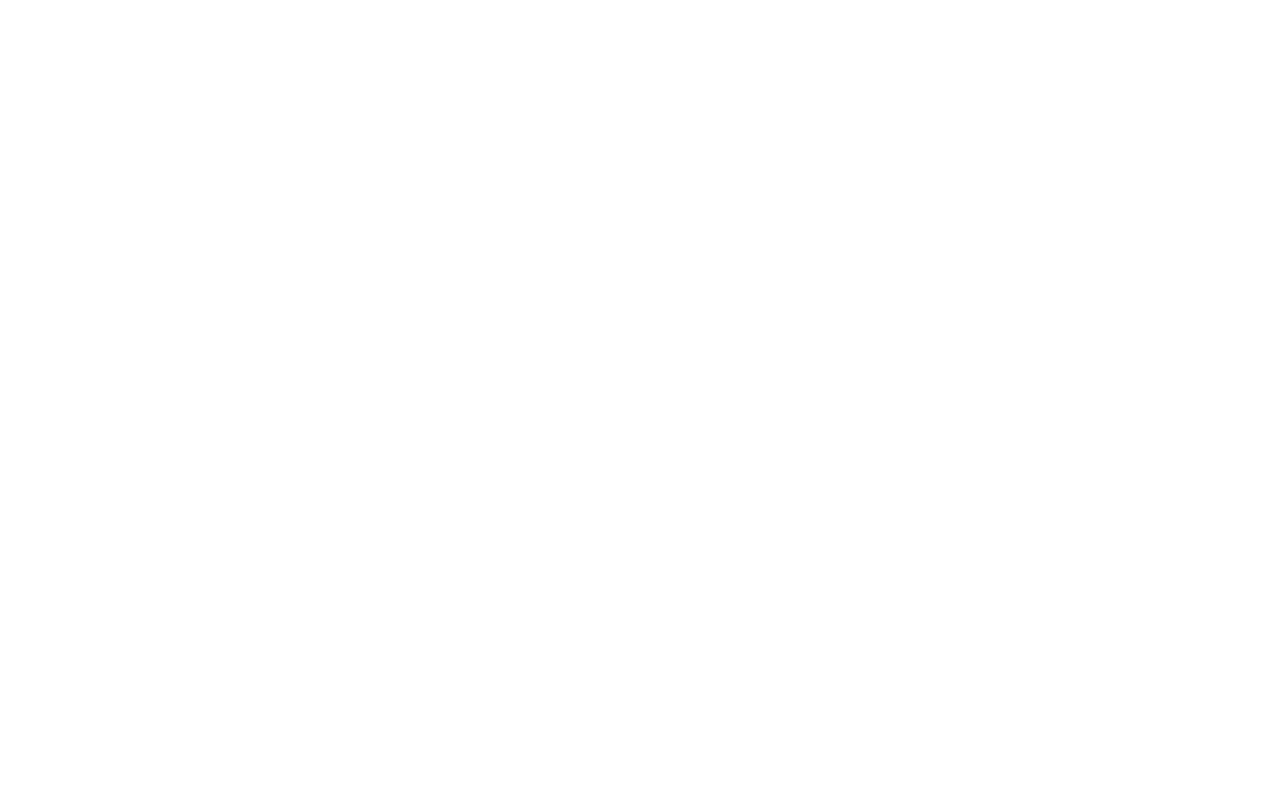
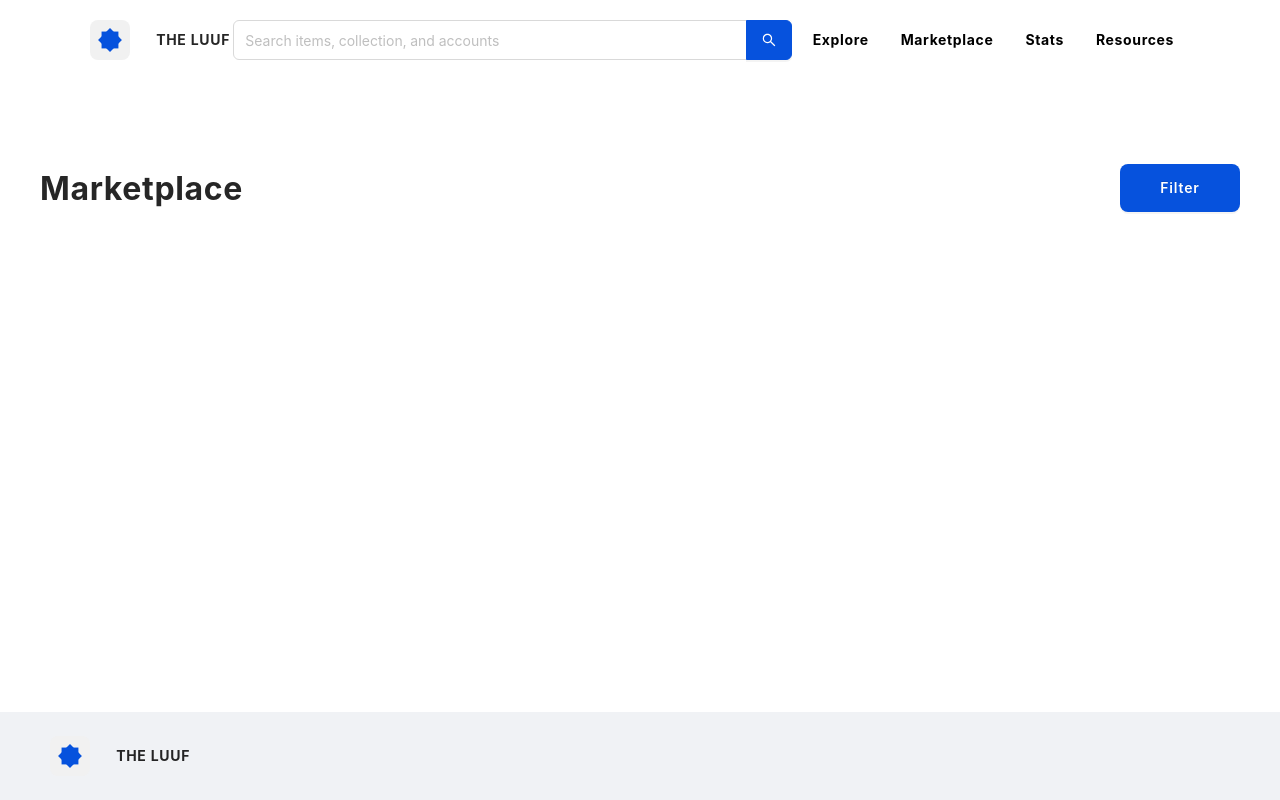
Before and after one commit to nitipon-apaisri/the-luuf, a React (Create React App) app: page /marketplace in a window 1280 px wide. Before the commit this address had no page. Built offline with nearby package versions, Linux system fonts and the light colour scheme.

Commit message:
Added marketplace page

```diff
--- a/src/App.js
+++ b/src/App.js
@@ -1,11 +1,13 @@
 import "./styles/styles.css";
 import { Route, Routes } from "react-router-dom";
 import LandingPage from "./pages/landing";
+import Marketplace from "./pages/marketplace";
 const App = () => {
     return (
         <div className="App">
             <Routes>
                 <Route path="/" element={<LandingPage />} />
+                <Route path="/marketplace" element={<Marketplace />} />
             </Routes>
         </div>
     );
--- a/src/layout/index.js
+++ b/src/layout/index.js
@@ -1,41 +1,59 @@
 import { Layout } from "antd";
 import { Input } from "antd";
 import "antd/dist/antd.min.css";
+import { Link } from "react-router-dom";
 import Logo from "../assets/images/logo/logo.svg";
 const { Header, Content, Footer } = Layout;
 const { Search } = Input;
 const MainLayout = ({ children }) => {
     return (
-        <Layout>
+        <Layout style={{ minHeight: "100vh" }}>
             <Header>
                 <nav>
-                    <div className="nav-banner">
-                        <div className="logo-outter">
-                            <img src={Logo} alt="4"></img>
+                    <Link to={"/"}>
+                        <div className="nav-banner">
+                            <div className="logo-outter">
+                                <img src={Logo} alt="4"></img>
+                            </div>
+                            <h4>THE LUUF</h4>
                         </div>
-                        <h4>THE LUUF</h4>
-                    </div>
+                    </Link>
                     <div className="nav-search-bar">
-                        <Search placeholder="input search text" enterButton />
+                        <Search placeholder="Search items, collection, and accounts" enterButton />
                     </div>
                     <ul>
                         <li>
-                            <a href="/">Explore</a>
+                            <Link to={"/"}>
+                                <h4>Explore</h4>
+                            </Link>
                         </li>
                         <li>
-                            <a href="/">Marketplace</a>
+                            <Link to={"/marketplace"}>
+                                <h4>Marketplace</h4>
+                            </Link>
                         </li>
                         <li>
-                            <a href="/">Stats</a>
+                            <Link to={"/"}>
+                                <h4>Stats</h4>
+                            </Link>
                         </li>
                         <li>
-                            <a href="/">Resources</a>
+                            <Link to={"/"}>
+                                <h4>Resources</h4>
+                            </Link>
                         </li>
                     </ul>
                 </nav>
             </Header>
             <Content>{children}</Content>
-            <Footer>Footer</Footer>
+            <Footer>
+                <div className="nav-banner">
+                    <div className="logo-outter">
+                        <img src={Logo} alt="4"></img>
+                    </div>
+                    <h4>THE LUUF</h4>
+                </div>
+            </Footer>
         </Layout>
     );
 };
--- a/src/pages/marketplace/index.js
+++ b/src/pages/marketplace/index.js
@@ -0,0 +1,21 @@
+import { Button } from "antd";
+import { useEffect } from "react";
+import MainLayout from "../../layout";
+const Marketplace = () => {
+    useEffect(() => {
+        document.title = "THE LUUF - Marketplace";
+    }, []);
+    return (
+        <MainLayout>
+            <section className="marketplace">
+                <div className="marketplace-header">
+                    <h1>Marketplace</h1>
+                    <Button type="primary">Filter</Button>
+                </div>
+                <div className="items"></div>
+            </section>
+        </MainLayout>
+    );
+};
+
+export default Marketplace;
--- /dev/null
+++ b/src/scss/_marketplace.scss
@@ -0,0 +1,19 @@
+.marketplace {
+    padding: 0 40px;
+    margin: 100px auto 0 auto;
+    .marketplace-header {
+        display: flex;
+        justify-content: space-between;
+        h1 {
+            font-size: 2rem;
+            font-weight: bolder;
+        }
+        button {
+            width: 120px;
+            height: 48px;
+            letter-spacing: 0.06em;
+            font-weight: 600;
+            border-radius: 8px;
+        }
+    }
+}
--- a/src/scss/styles.scss
+++ b/src/scss/styles.scss
@@ -1,6 +1,7 @@
 @import url("https://fonts.googleapis.com/css2?family=Poppins:ital,wght@0,100;0,200;0,300;0,400;0,500;0,600;0,700;0,800;0,900;1,100;1,200;1,300;1,400;1,500;1,600;1,700;1,800;1,900&display=swap");
 @import "./landing";
 @import "./modules";
+@import "./marketplace";
 h1,
 h2,
 h3,
@@ -18,7 +19,7 @@
 body {
     font-family: "Poppins", sans-serif;
     margin: 0;
-    scroll-behavior: smooth;
+    // scroll-behavior: smooth;
     .ant-layout-header {
         background: transparent;
     }
@@ -86,10 +87,13 @@
                 li {
                     margin: 0 16px;
                     list-style: none;
-                    a {
+                    h4 {
                         color: black;
                         font-weight: bolder;
                         margin: 0;
+                    }
+                    h4:hover {
+                        color: #0652dd;
                     }
                 }
             }
@@ -102,5 +106,29 @@
     footer {
         text-align: center;
         margin-top: 80px;
+
+        .nav-banner {
+            width: 140px;
+            display: flex;
+            align-items: center;
+            justify-content: space-between;
+            .logo-outter {
+                width: 40px;
+                height: 40px;
+                background: #f1f1f1;
+                border-radius: 8px;
+                display: flex;
+                align-items: center;
+                justify-content: center;
+                img {
+                    width: 24px;
+                    height: 24px;
+                }
+            }
+            h4 {
+                font-weight: bold;
+                margin: 0;
+            }
+        }
     }
 }
--- a/src/styles/styles.css
+++ b/src/styles/styles.css
@@ -204,6 +204,26 @@
   font-weight: bolder;
 }
 
+.marketplace {
+  padding: 0 40px;
+  margin: 100px auto 0 auto;
+}
+.marketplace .marketplace-header {
+  display: flex;
+  justify-content: space-between;
+}
+.marketplace .marketplace-header h1 {
+  font-size: 2rem;
+  font-weight: bolder;
+}
+.marketplace .marketplace-header button {
+  width: 120px;
+  height: 48px;
+  letter-spacing: 0.06em;
+  font-weight: 600;
+  border-radius: 8px;
+}
+
 h1,
 h2,
 h3,
@@ -223,7 +243,6 @@
 body {
   font-family: "Poppins", sans-serif;
   margin: 0;
-  scroll-behavior: smooth;
 }
 body .ant-layout-header {
   background: transparent;
@@ -294,10 +313,13 @@
   margin: 0 16px;
   list-style: none;
 }
-body header nav ul li a {
+body header nav ul li h4 {
   color: black;
   font-weight: bolder;
   margin: 0;
+}
+body header nav ul li h4:hover {
+  color: #0652dd;
 }
 body main {
   width: 100%;
@@ -307,5 +329,28 @@
   text-align: center;
   margin-top: 80px;
 }
+body footer .nav-banner {
+  width: 140px;
+  display: flex;
+  align-items: center;
+  justify-content: space-between;
+}
+body footer .nav-banner .logo-outter {
+  width: 40px;
+  height: 40px;
+  background: #f1f1f1;
+  border-radius: 8px;
+  display: flex;
+  align-items: center;
+  justify-content: center;
+}
+body footer .nav-banner .logo-outter img {
+  width: 24px;
+  height: 24px;
+}
+body footer .nav-banner h4 {
+  font-weight: bold;
+  margin: 0;
+}
 
 /*# sourceMappingURL=styles.css.map */
```
Also changed, not shown: 2 other files (tests, documents, lock files or other folders).
